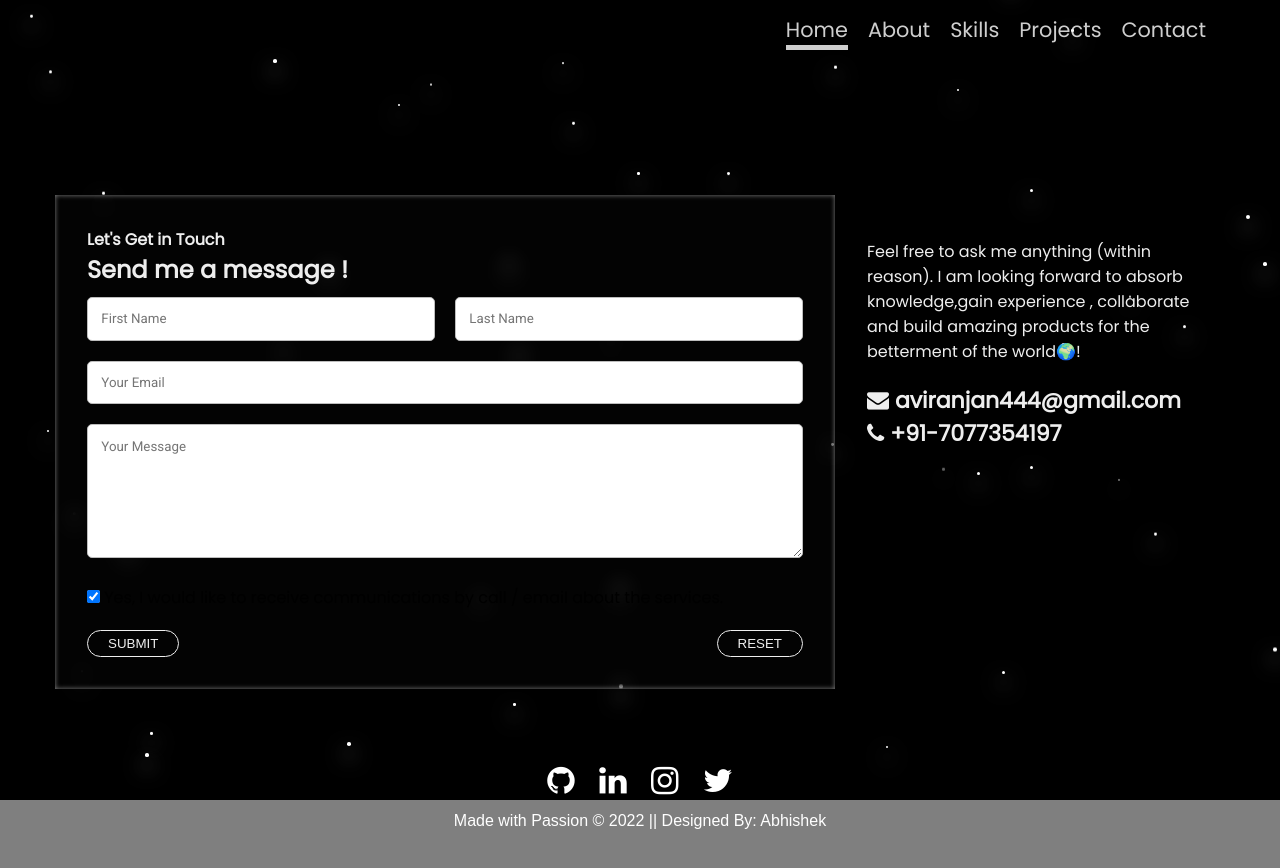
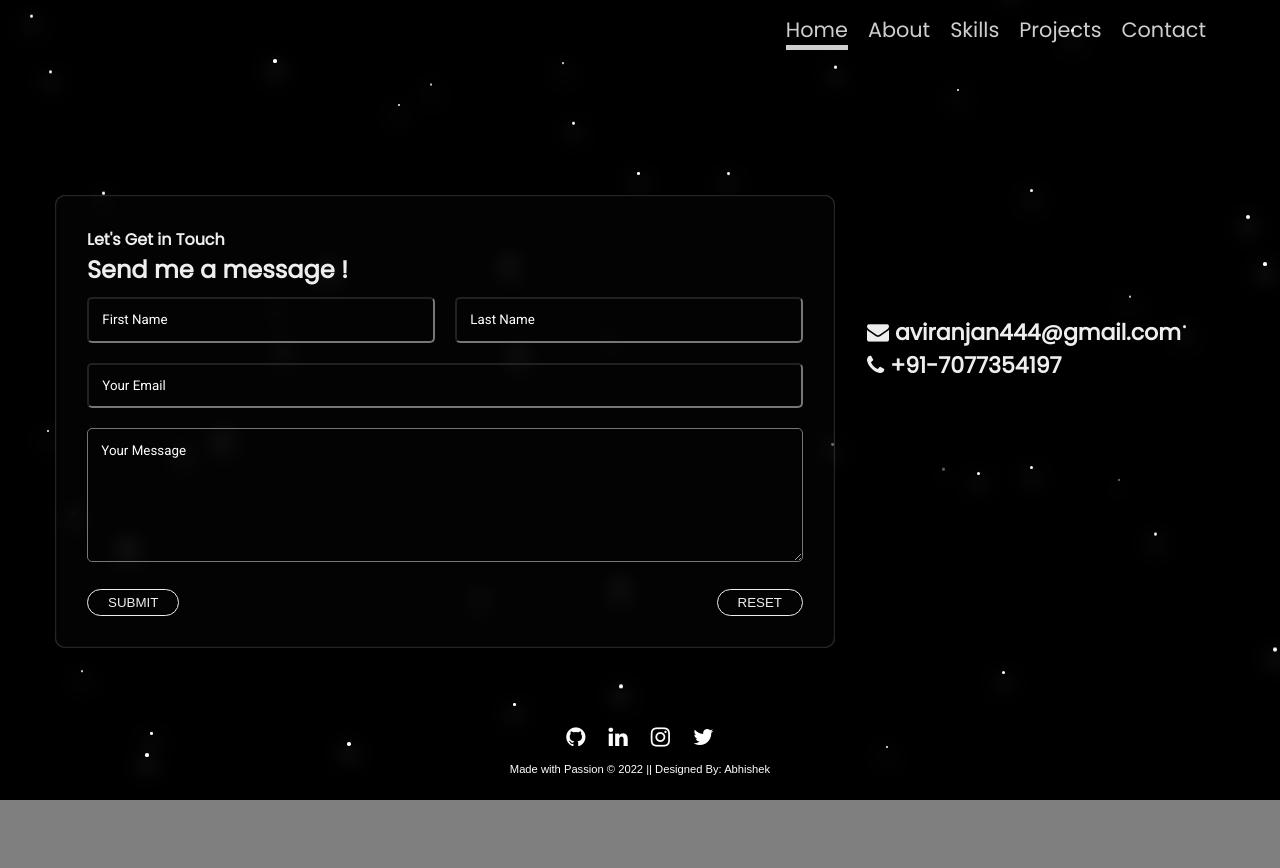
Before and after one commit to AbhishekRP2002/Portfolio-Website, a plain HTML site: page contact.html in a window 1280 px wide. After the commit the page ends 813 px from the top, so only its background shows below. Drawn offline with nearby package versions, Linux system fonts and the light colour scheme.

Commit message:
Contact Page UI change

```diff
--- a/contact.html
+++ b/contact.html
@@ -83,9 +83,9 @@
                 <textarea  minlength="20" id="message" cols="30" rows="7" placeholder="Your Message" required></textarea>
                 <small></small>
               </p>
-              <p class="full-width">
+              <!-- <p class="full-width">
                 <input type="checkbox" id="checkbox" name="checkbox" checked> Yes, I would like to receive communications by call / email about the services.
-              </p>
+              </p> -->
               <p class="full-width">
                 <input type="submit" class="submit-btn" value="Submit" onclick="checkValidations()">
                 <button class="reset-btn" onclick="reset()">Reset</button>
@@ -96,7 +96,7 @@
           <div class="contacts contact-wrapper">
 
             <ul>
-              <li>Feel free to ask me anything (within reason). I am looking forward to absorb knowledge,gain experience , collaborate and build amazing products for the betterment of the world🌍!</li>
+              <!-- <li>Feel free to ask me anything (within reason). I am looking forward to absorb knowledge,gain experience , collaborate and build amazing products for the betterment of the world🌍!</li> -->
               <span class="hightlight-contact-info">
                 <li class="email-info"><i class="fa fa-envelope" aria-hidden="true"></i> aviranjan444@gmail.com</li>
                 <li><i class="fa fa-phone" aria-hidden="true"></i> <span class="highlight-text">+91-7077354197</span></li>
--- a/style.css
+++ b/style.css
@@ -14,6 +14,7 @@ body {
 	cursor: default;
 	width: 100%;
 	height: 100vh;
+    overflow: hidden;
 	position: relative;
 	background-color: rgba(0, 0, 0, 0.5);
 }
@@ -526,7 +527,8 @@ h1{
     margin-top:25%;
     backdrop-filter: blur(10px);
     background-color: rgba(255, 255, 255, 0.01);
-    box-shadow: inset 0px 0px 5px rgba(255, 255, 255, .5);
+    box-shadow: inset 0px 0px 2px rgba(255, 255, 255, .5);
+    border-radius: 10px;
   }
   .contact-wrapper {
     margin: auto 0;
@@ -565,10 +567,10 @@ h1{
   }
 
   .email-info {
-      margin-top: 20px;
+      margin-top: 50px;
   }
 
-  ::-webkit-input-placeholder { /* Chrome */
+  ::-webkit-input-placeholder {
     font-family: 'Roboto', sans-serif;
   }
 
@@ -592,16 +594,33 @@ h1{
 
   .form-input:focus,
   textarea:focus{
-    outline: 1.5px solid #eeeeee;
+    outline: none;
   }
+
+
 
   .form-input,
   textarea {
     width: 100%;
-    border: 1px solid #bdbdbd;
+    outline: none;
     border-radius: 5px;
+    color: #eeeeee;
   }
 
+
+  .form-input{
+    background-color: transparent;
+  }
+
+  #message{
+    background-color: transparent;
+    color: #eeeeee;
+    outline:none;
+  }
+
+::placeholder {
+    color: white;
+  }
   .wrapper > * {
     padding: 1em;
   }
@@ -673,7 +692,7 @@ h1{
   /* Footer section */
   .footer{
     background:none;
-    margin-top:38px;
+    margin-top:40px;
     padding:30px 0px;
     font-family: 'Play', sans-serif;
     text-align:center;
@@ -684,7 +703,7 @@ h1{
      /* margin:1% 0 0 0;  */
     padding:0.6% 0%;
     color:#fff;
-    font-size:1em;
+    font-size:0.7em;
     }
 
     .footer .row a{
```
